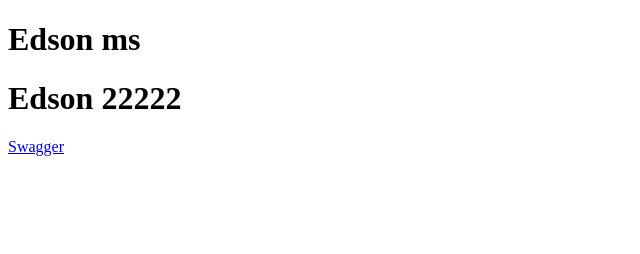
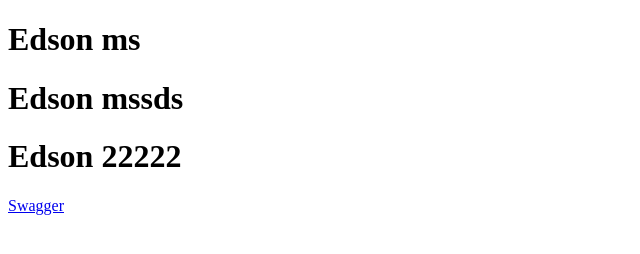
Before and after one commit to dmsfourteamNur/CkeckIn, a website: page html/index.html in a window 1280 px wide. Shown: the whole page, without its empty margins (0-640 px from the left). Drawn offline with Linux system fonts and the light colour scheme.

Commit message:
sfdafsdsdd

```diff
--- a/html/index.html
+++ b/html/index.html
@@ -8,6 +8,7 @@
   </head>
   <body>
     <h1>Edson ms</h1>
+    <h1>Edson mssds</h1>
     <h1>Edson 22222</h1>
     <a href="/api/swagger.html">Swagger</a>
   </body>
```
